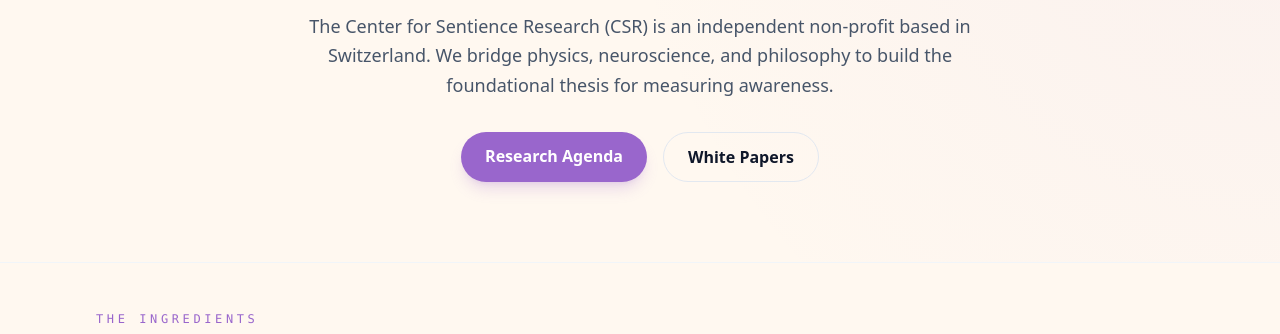
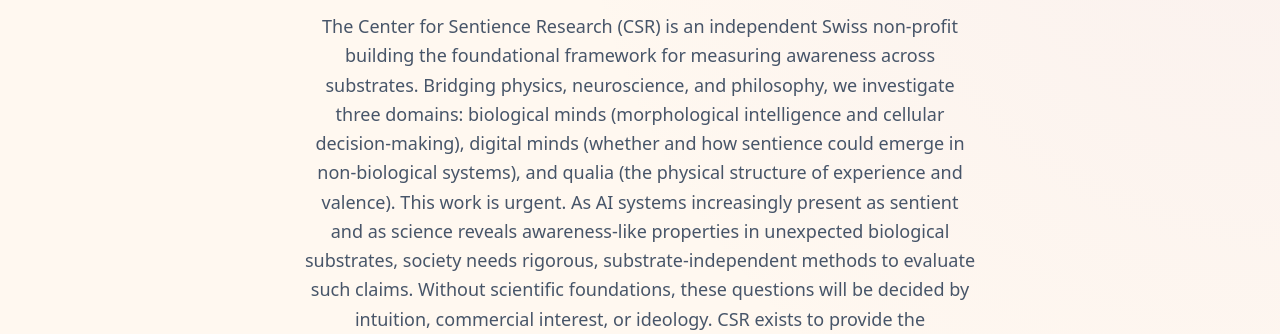
Before and after one commit to jhalcon27/CenterForSentience, an Astro site: page / in a window 1280 px wide. Shown: the part 256-590 px from the top of the page. Built offline with nearby package versions, Linux system fonts and the light colour scheme; Astro itself is replaced by a stand-in of ours.

Commit message:
Update executive summary on homepage per finalized draft

```diff
--- a/src/pages/index.astro
+++ b/src/pages/index.astro
@@ -51,8 +51,7 @@
         <span class="text-gradient">sentience</span>
       </h1>
       <p class="text-lg text-csr-gray-600 max-w-2xl mx-auto leading-relaxed mb-8">
-        The Center for Sentience Research (CSR) is an independent non-profit based in Switzerland.
-        We bridge physics, neuroscience, and philosophy to build the foundational thesis for measuring awareness.
+        The Center for Sentience Research (CSR) is an independent Swiss non-profit building the foundational framework for measuring awareness across substrates. Bridging physics, neuroscience, and philosophy, we investigate three domains: biological minds (morphological intelligence and cellular decision-making), digital minds (whether and how sentience could emerge in non-biological systems), and qualia (the physical structure of experience and valence). This work is urgent. As AI systems increasingly present as sentient and as science reveals awareness-like properties in unexpected biological substrates, society needs rigorous, substrate-independent methods to evaluate such claims. Without scientific foundations, these questions will be decided by intuition, commercial interest, or ideology. CSR exists to provide the measurement frameworks before that happens.
       </p>
       <div class="flex flex-wrap justify-center gap-4">
         <a href="/research" class="btn-primary px-6 py-3 bg-csr-primary text-white rounded-full font-semibold hover:bg-csr-primary-dark transition-all shadow-lg shadow-csr-primary/20">Research Agenda</a>
```
